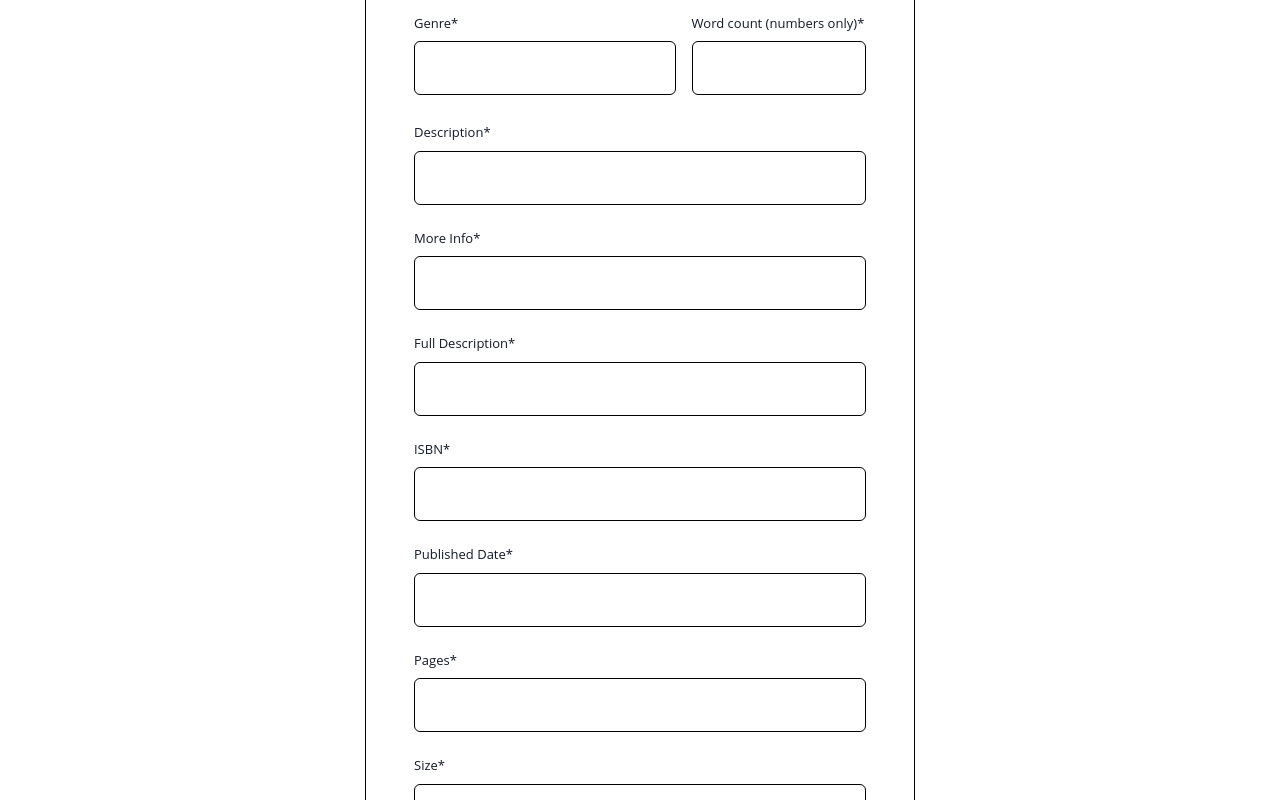
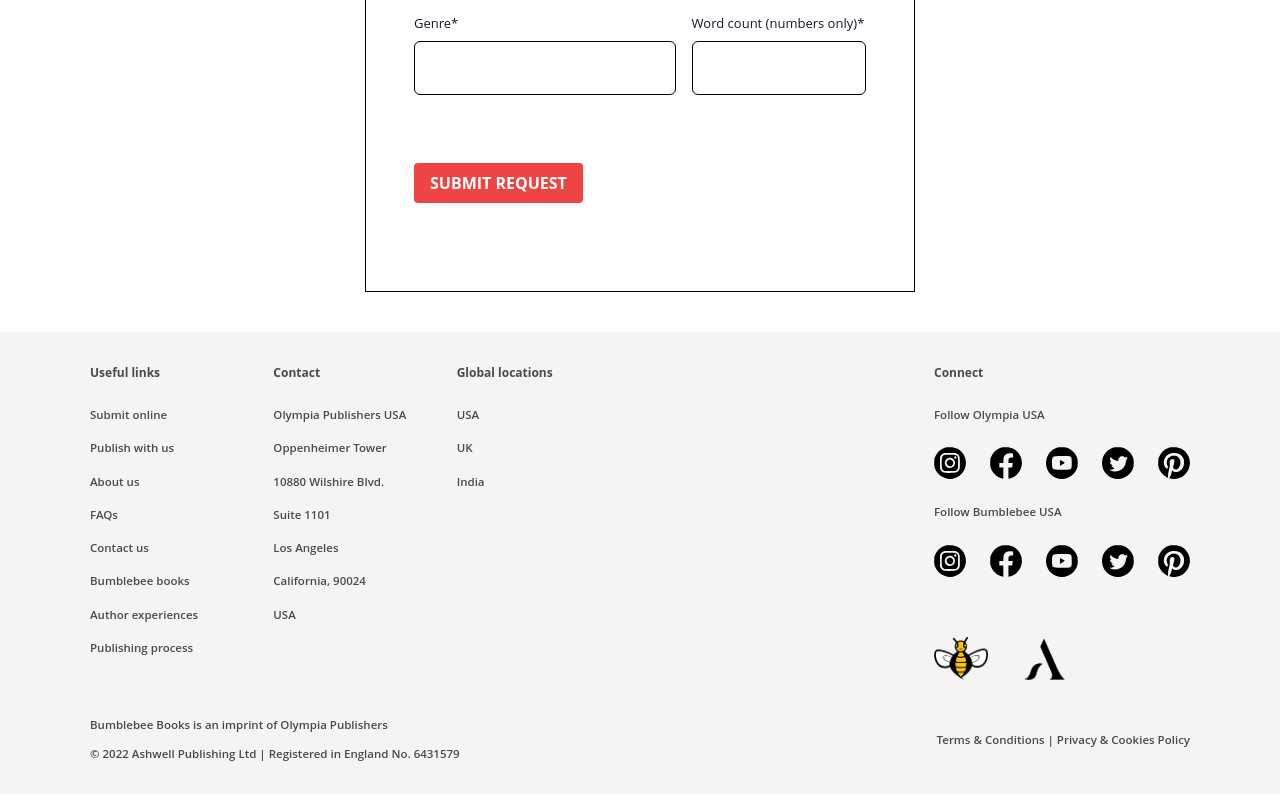
Before and after one commit to Hadees621/Olympia-USA, a Next.js app: page /submit-online in a window 1280 px wide. Shown: the part 620-1420 px from the top of the page. Built offline with nearby package versions, Linux system fonts and the light colour scheme.

Commit message:
fmads;lkfmas

```diff
--- a/src/app/submit-online/page.js
+++ b/src/app/submit-online/page.js
@@ -3,7 +3,6 @@
 import React, { useState } from "react";
 import SectionTitle from "@/components/request-review/SectionTitle";
 import InputField from "@/components/request-review/InputField";
-import DropdownInput from "@/components/request-review/DropdownInput";
 
 const Page = () => {
   const [bookTitle, setBookTitle] = useState("");
@@ -19,8 +18,6 @@ const Page = () => {
   const [pages, setPages] = useState("");
   const [size, setSize] = useState("");
   const [imprint, setImprint] = useState("");
-
-  const dropdownOptions = ["Fiction", "Non-Fiction", "Bumblebee"];
 
   const handleSubmit = async (event) => {
     event.preventDefault();
@@ -50,7 +47,6 @@ const Page = () => {
 
       if (response.ok) {
         console.log("Submission successful");
-        // Optionally, reset form fields after successful submission
         setBookTitle("");
         setAuthorName("");
         setBookImage("");
@@ -66,11 +62,9 @@ const Page = () => {
         setImprint("");
       } else {
         console.error("Submission failed");
-        // Handle error state
       }
     } catch (error) {
       console.error("Error submitting form:", error);
-      // Handle error state
     }
   };
 
@@ -117,20 +111,10 @@ const Page = () => {
             </div>
           </div>
 
-          <InputField
+          {/* <InputField
             label="Description"
             value={description}
             onChange={(e) => setDescription(e.target.value)}
-          />
-          <InputField
-            label="More Info"
-            value={moreInfo}
-            onChange={(e) => setMoreInfo(e.target.value)}
-          />
-          <InputField
-            label="Full Description"
-            value={fullDescription}
-            onChange={(e) => setFullDescription(e.target.value)}
           />
           <InputField
             label="ISBN"
@@ -156,7 +140,7 @@ const Page = () => {
             label="Imprint"
             value={imprint}
             onChange={(e) => setImprint(e.target.value)}
-          />
+          /> */}
 
           <div className="pt-14 pb-28 lg:py-10 hidden lg:block">
             <button
```
